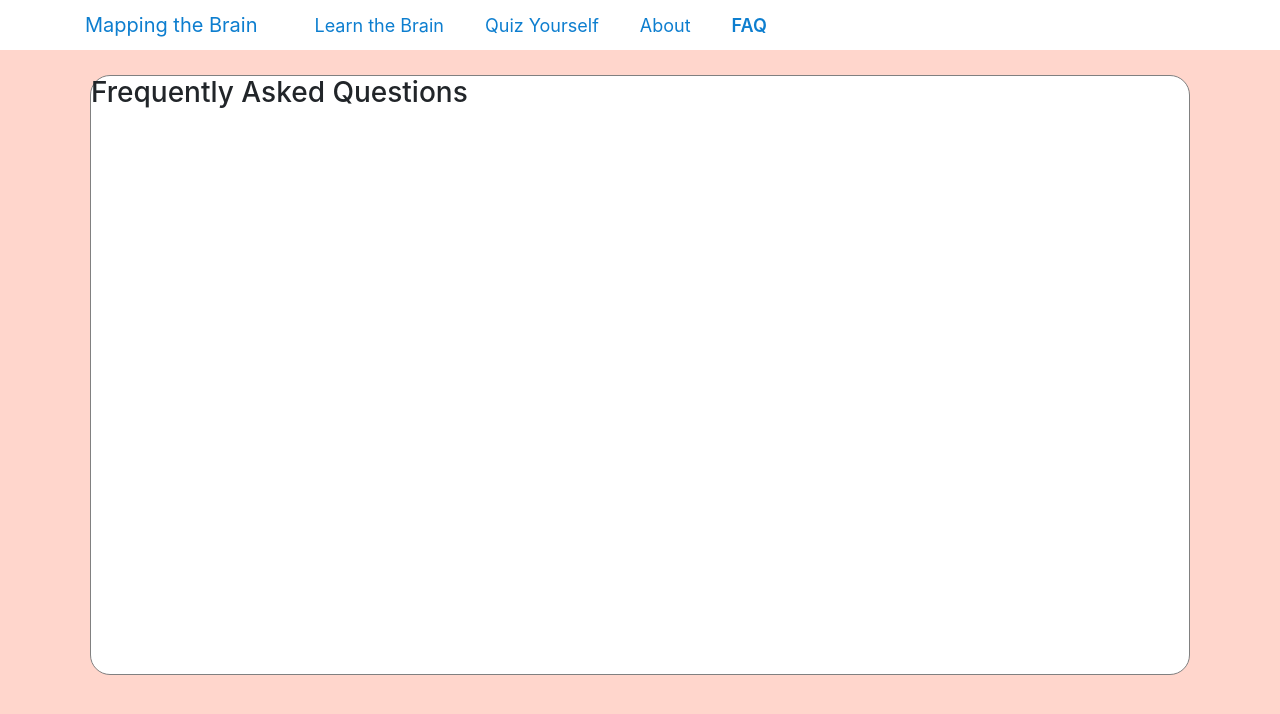
After one commit to Mikaela-Marinis/Brain-Mapping-Website, a Flask app: page /faq in a window 1280 px wide. The commit adds this page. Shown: the top 714 px of the page. Run offline with Flask 2, Linux system fonts and the light colour scheme; some libraries are stand-ins or nearby versions.

Commit message:
start of faq page

```diff
--- a/app.py
+++ b/app.py
@@ -15,6 +15,10 @@ def quiz():
 def about():
     return render_template('about.html')
 
+@app.route('/faq')
+def faq():
+	return render_template('faq.html')
+
 
 if __name__ == "__main__":
     app.run(debug = True)
--- a/static/main.css
+++ b/static/main.css
@@ -2,19 +2,15 @@
 
 
 body{
-
-
 	height: 100vh;
 	background-color: #ffd6cc;
 	background-image: linear-gradient(315deg,  #ffd6cc 0%, #ffd6cc 74%);
 	color: #222222;
-
 }
 
 #home-content, #quiz-content{
 	padding-top: 25px;
 	padding-bottom: 20px;
-
 }
 
 
@@ -28,11 +24,9 @@ body{
 }
 
 
-
 .nav-item{
 	font-size: 18px;
 	margin-left: 25px;
-
 }
 
 .nav-item:hover{
@@ -79,7 +73,6 @@ body{
 	height: 600px;
 }
 
-
 #brain-div{
 	float: left;
 	width: 55%;
@@ -87,17 +80,14 @@ body{
 	overflow: hidden;
 }
 
-
 .brain-wrapper{
 	margin: 0 auto;
-
 }
 
 #brain{
 	width: 97%;
 	display: block;
 }
-
 
 #brain-info-div{
 	border-bottom-right-radius: 20px;
@@ -107,9 +97,6 @@ body{
 	padding: 0;
 	margin: 0;
 	overflow: hidden;
-}
-
-
 }
 
 .accordion{
@@ -198,6 +185,20 @@ body{
 	font-size: 18px;
 }
 
+#faq-content{
+	padding-top: 25px;
+}
+
+
+#faq-div-container{
+	width: 88%;
+	margin: 0 auto;
+	background-color: white;
+	border: 1px solid gray;
+	border-radius: 20px;
+	height: 600px;
+
+}
 
 
 @media only screen (max-width: 1400px) and (min-width: 1100px){
--- /dev/null
+++ b/templates/faq.html
@@ -0,0 +1,14 @@
+{% extends "layout.html" %}
+
+{% block content %}
+
+	<div id= "faq-content" class="container-fluid">
+
+		<div id="faq-div-container">
+			<h3>Frequently Asked Questions</h3>
+		</div>
+
+	</div>
+
+
+{% endblock %}
--- a/templates/layout.html
+++ b/templates/layout.html
@@ -55,9 +55,10 @@
           </button>
           <div class="collapse navbar-collapse" id="navbarToggle">
             <div class="navbar-nav mr-auto">
-              <a class="nav-item nav-link" href="{{ url_for('home') }}">Home</a>
-              <a class="nav-item nav-link" href="{{url_for('quiz') }}">Quiz</a>
-              <a class="nav-item nav-link" href="{{  url_for('about') }}">About</a>
+              <a class="nav-item nav-link" href="{{ url_for('home') }}">Learn the Brain</a>
+              <a class="nav-item nav-link" href="{{ url_for('quiz') }}">Quiz Yourself</a>
+              <a class="nav-item nav-link" href="{{ url_for('about') }}">About</a>
+              <a class="nav-item nav-link" href="{{ url_for('faq') }}">FAQ</a>
             </div>
           </div>
         </div>
```
